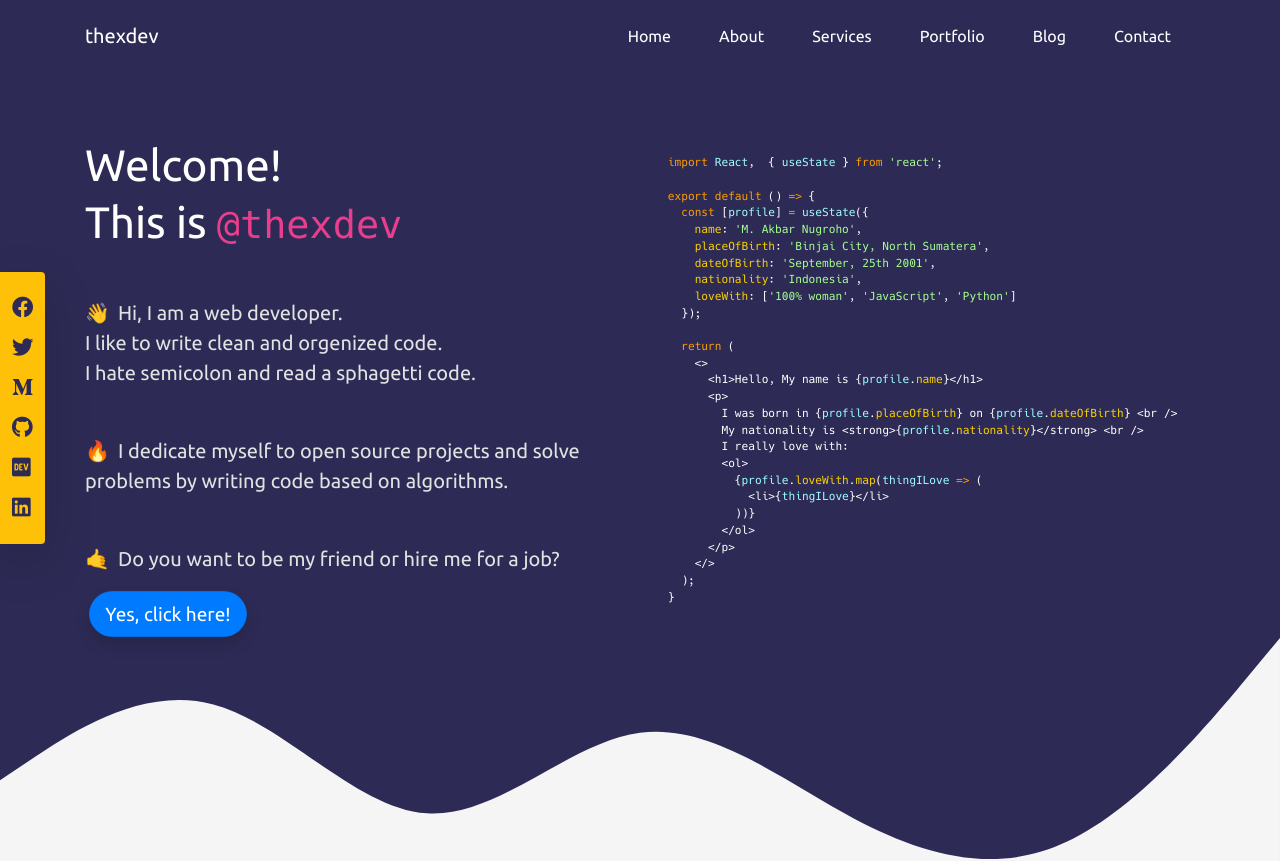
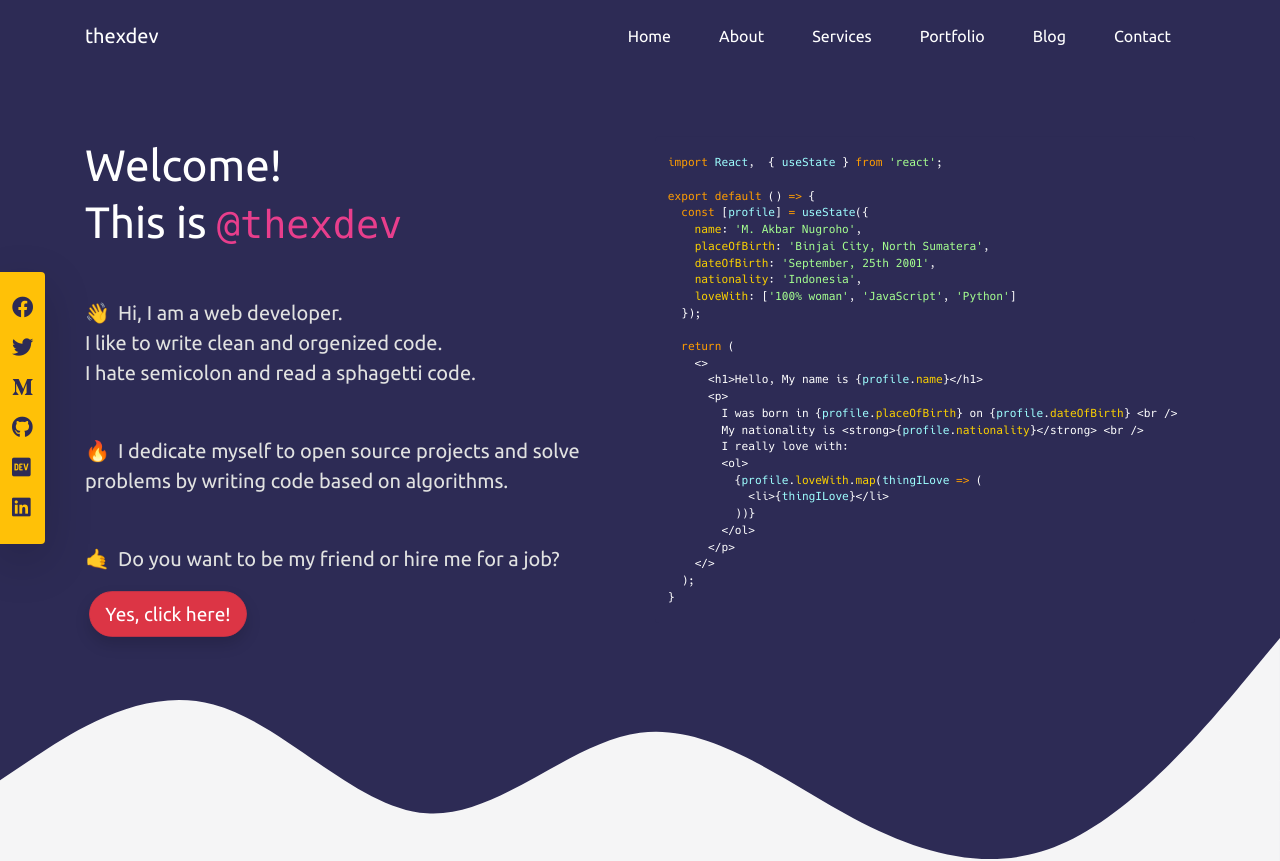
Before and after one commit to thexdev/the-purple, a React (Create React App) app: page / in a window 1280 px wide. Shown: the top 861 px of the page. Built offline with nearby package versions, Linux system fonts and the light colour scheme; no server answers.

Commit message:
changed "Button" component to "Link" component

```diff
--- a/src/blocks/hero/hero-btn-call.js
+++ b/src/blocks/hero/hero-btn-call.js
@@ -1,17 +1,14 @@
-import React, { useState, memo } from "react";
-import { Button } from "react-bootstrap";
+import React, { memo } from 'react';
 
-function HeroBtnCall() {
-  const [text, setText] = useState("Yes, click here!");
+const HeroBtnCall = () => {
   return (
-    <Button
-      className="rounded-pill shadow d-none d-md-inline"
-      size="lg"
-      onClick={() => setText("Uh, Awesome ❤️")}
+    <a
+      href="https://www.linkedin.com/in/thexdev/"
+      className="btn btn-danger btn-lg rounded-pill shadow d-none d-md-inline-block"
     >
-      {text}
-    </Button>
+      Yes, click here!
+    </a>
   );
-}
+};
 
 export default memo(HeroBtnCall);
```
